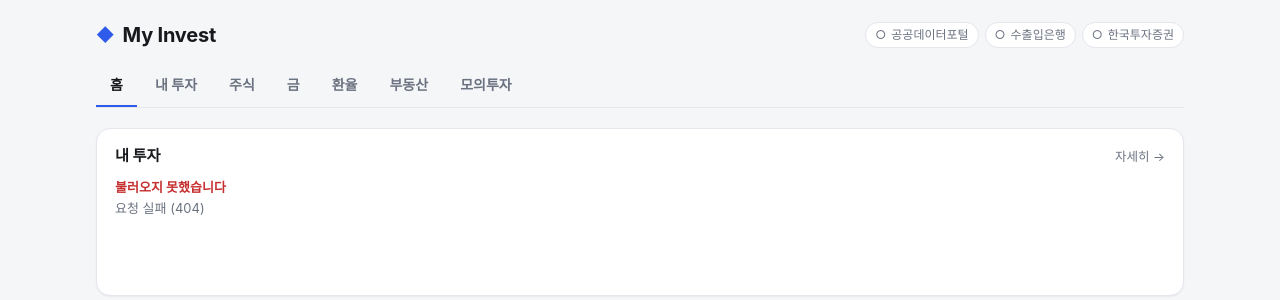
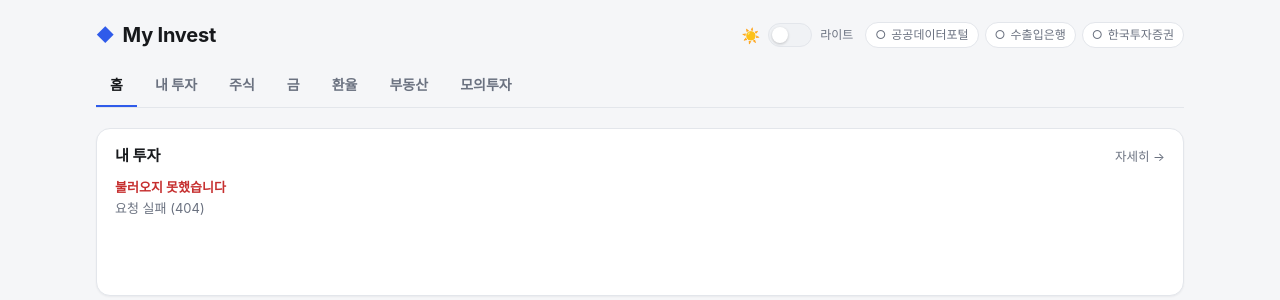
Before and after one commit to jaehee-38/claudeTestProject, a web app: page / in a window 1280 px wide. Shown: the top 300 px of the page. Run offline with its HTML, style and script files only (its server is not run), Linux system fonts and the light colour scheme; data that the repository does not hold is empty; some of the project's set-up classes (security, data sources, template engines, error pages and the like) are left out, and stand-ins take their place; database files in the repository are not loaded.

Commit message:
page dark/white mode switch

```diff
--- a/src/main/resources/static/app.js
+++ b/src/main/resources/static/app.js
@@ -1,4 +1,43 @@
 'use strict';
+
+// =====================================================================
+// 테마 (라이트 / 다크 모드)
+// =====================================================================
+
+(function initTheme() {
+  const saved = localStorage.getItem('theme'); // 'dark' | 'light' | null
+  const isDark = saved === 'dark';              // 기본값 = 라이트
+  if (isDark) document.documentElement.setAttribute('data-theme', 'dark');
+
+  document.addEventListener('DOMContentLoaded', () => {
+    const toggle = document.getElementById('theme-toggle');
+    const icon   = document.getElementById('theme-icon');
+    const label  = document.getElementById('theme-label');
+    if (!toggle) return;
+
+    function applyTheme(dark) {
+      if (dark) {
+        document.documentElement.setAttribute('data-theme', 'dark');
+        icon.textContent  = '🌙';
+        label.textContent = '다크';
+        localStorage.setItem('theme', 'dark');
+      } else {
+        document.documentElement.removeAttribute('data-theme');
+        icon.textContent  = '☀️';
+        label.textContent = '라이트';
+        localStorage.setItem('theme', 'light');
+      }
+    }
+
+    // 초기 UI 동기화
+    applyTheme(isDark);
+
+    toggle.addEventListener('click', () => {
+      const nowDark = document.documentElement.getAttribute('data-theme') === 'dark';
+      applyTheme(!nowDark);
+    });
+  });
+})();
 
 // =====================================================================
 // 공통 유틸
--- a/src/main/resources/static/index.html
+++ b/src/main/resources/static/index.html
@@ -14,7 +14,16 @@
       <span class="brand-mark">◆</span>
       <h1>My Invest</h1>
     </a>
-    <div id="key-status" class="key-status" aria-label="API 키 설정 상태"></div>
+    <div style="display:flex;align-items:center;gap:12px;">
+      <label class="theme-toggle" id="theme-toggle" title="다크/라이트 모드 전환">
+        <span class="theme-toggle-icon" id="theme-icon">☀️</span>
+        <span class="theme-toggle-track">
+          <span class="theme-toggle-thumb"></span>
+        </span>
+        <span id="theme-label">라이트</span>
+      </label>
+      <div id="key-status" class="key-status" aria-label="API 키 설정 상태"></div>
+    </div>
   </header>
 
   <nav class="tabs">
--- a/src/main/resources/static/style.css
+++ b/src/main/resources/static/style.css
@@ -15,8 +15,7 @@
   color-scheme: light;
 }
 
-@media (prefers-color-scheme: dark) {
-  :root {
+[data-theme="dark"] {
   --bg: #0f1115;
   --surface: #171a20;
   --surface-2: #1f232b;
@@ -30,6 +29,48 @@
   --shadow: none;
   color-scheme: dark;
 }
+
+/* 테마 토글 스위치 */
+.theme-toggle {
+  display: flex;
+  align-items: center;
+  gap: 8px;
+  font-size: 12px;
+  color: var(--text-sub);
+  cursor: pointer;
+  user-select: none;
+}
+.theme-toggle-track {
+  position: relative;
+  width: 44px;
+  height: 24px;
+  background: var(--surface-2);
+  border: 1px solid var(--border);
+  border-radius: 999px;
+  transition: background .2s;
+  flex-shrink: 0;
+}
+[data-theme="dark"] .theme-toggle-track {
+  background: var(--accent);
+  border-color: var(--accent);
+}
+.theme-toggle-thumb {
+  position: absolute;
+  top: 3px;
+  left: 3px;
+  width: 16px;
+  height: 16px;
+  background: #fff;
+  border-radius: 50%;
+  box-shadow: 0 1px 3px rgba(0,0,0,.2);
+  transition: transform .2s;
+}
+[data-theme="dark"] .theme-toggle-thumb {
+  transform: translateX(20px);
+}
+.theme-toggle-icon {
+  font-size: 15px;
+  line-height: 1;
 }
 
 * { box-sizing: border-box; }
```
Also changed, not shown: src/main/resources/static/admin/admin.js (+38 -0 lines), src/main/resources/static/admin/index.html (+7 -0 lines). Lines whose indentation alone changed are shown as unchanged.
